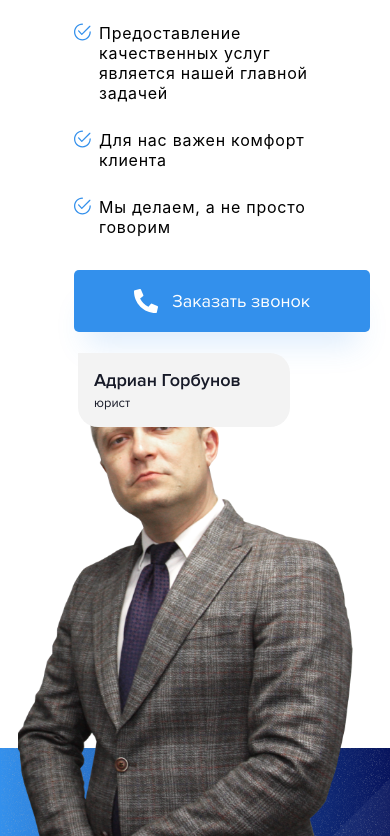
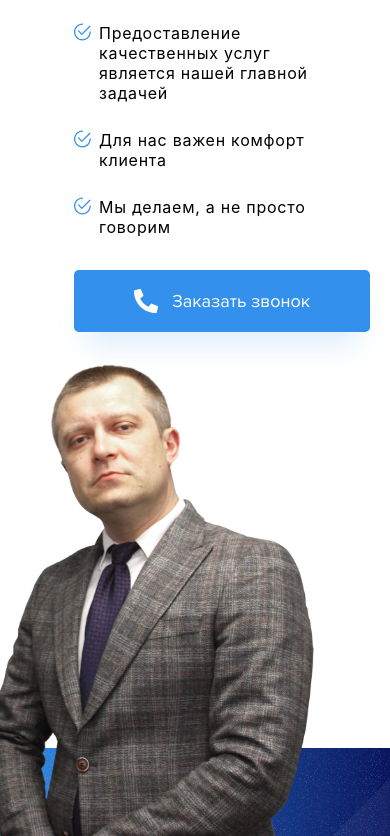
Before and after one commit to Photokub/zalivam-net, a React (Create React App) app: page / in a window 390 px wide. Shown: the part 618-1454 px from the top of the page. Built offline with nearby package versions, Linux system fonts and the light colour scheme.

Commit message:
Refactor: "Править NameContainer"

```diff
--- a/src/components/Main/Main.tsx
+++ b/src/components/Main/Main.tsx
@@ -27,22 +27,35 @@ const Main: React.FC<MainPropTypes> = () => {
                 </ul>
                 <button className={styles.main__button} type="button"><FaPhoneAlt className={styles.main__buttonicon} />Заказать звонок</button>
             </div>
-            <div className={styles.main__imageContainer}>
-                <img src={otinov} alt='Алексей Отинов' id={styles.otinov__photo} />
-                <img src={gorbunov} alt='Адриан Горбунов' id={styles.gorbunov__photo} />
+            <div className={styles.main__imagesContainer}>
+                <div className={styles.main__imageContainer}>
+                    <img src={otinov} alt='Алексей Отинов' id={styles.otinov__photo} />
+                    <NameContainer
+                        title="Алексей Отинов"
+                        subTitle="юрист"
+                        modify="otinov"
+                    />
+                </div>
+                <div className={styles.main__imageContainer}>
+                    <img src={gorbunov} alt='Адриан Горбунов' id={styles.gorbunov__photo} />
+                    <NameContainer
+                        title="Адриан Горбунов"
+                        subTitle="юрист"
+                        modify="gorbunov"
+                    />
+                </div>
+
             </div>
-            <NameContainer
+            {/* <NameContainer
                 title="Алексей Отинов"
                 subTitle="юрист"
-                right="490px"
-            // borderRadius="0 20px 20px 20px"
-            />
-            <NameContainer
+                modify="otinov"
+            /> */}
+            {/* <NameContainer
                 title="Адриан Горбунов"
                 subTitle="юрист"
-                right="100px"
-            // borderRadius="20px 20px 0 20px"
-            />
+                modify="gorbunov"
+            /> */}
         </section>
     )
 }
--- a/src/components/Main/styles.module.css
+++ b/src/components/Main/styles.module.css
@@ -30,7 +30,7 @@
     margin-bottom: 89px;
 }
 
-.main__imageContainer {
+.main__imagesContainer {
     display: flex;
     align-self: flex-end;
     justify-content: start;
@@ -145,6 +145,14 @@
     height: 24px;
 }
 
+.main__imageContainer{
+    display:flex;
+    flex-direction: column;
+    /* justify-content: center; */
+    align-items: start;
+    /* position: relative; */
+}
+
 @media screen and (max-width: 1265px) {
 
     .main__title {
@@ -170,14 +178,16 @@
     #gorbunov__photo {
         height: 503px;
         right: 0;
-        left: 25%;
+        left: 0;
+        /* left: 25%; */
         top:32px;
     }
 
     #otinov__photo {
         height: 504px;
         top: 32px;
-        left: 146px;
+        /* left: 146px; */
+        left: 0;
     }
 
     .main {
@@ -192,12 +202,13 @@
         margin-bottom: 0;
     }
 
-    .main__imageContainer{
+    .main__imagesContainer{
         display: flex;
         align-self: flex-end;
         justify-content: start;
-        position: relative;
-        right: 130px;
+        right: 0;
+        /* position: relative; */
+        /* right: 130px; */
     }
 
     .main__logo {
--- /dev/null
+++ b/src/components/NameContainer/NameContainer.css
@@ -0,0 +1,27 @@
+.nameContainer_gorbunov{
+    border-radius: 20px 20px 0 20px;
+    right: 280px;
+    /* top:10px; */
+    /* left: 75px; */
+}
+
+.nameContainer_otinov{
+    border-radius:0 20px 20px 20px;
+    left: 75px;
+    /* top:10px; */
+}
+
+@media screen and (max-width: 984px){
+    .nameContainer_gorbunov{
+        /* border-radius: 20px 20px 0 20px; */
+        right: 0;
+        /* top:10px; */
+        /* left: 75px; */
+    }
+
+    .nameContainer_otinov{
+        /* border-radius:0 20px 20px 20px; */
+        left: 0;
+        /* top:10px; */
+    }
+}
--- a/src/components/NameContainer/NameContainer.tsx
+++ b/src/components/NameContainer/NameContainer.tsx
@@ -1,17 +1,20 @@
 import React from "react";
 import styles from './styles.module.css';
+import './NameContainer.css'
 
 interface NameContainerPropTypes {
     title: string;
     subTitle: string;
-    right: string;
+    modify: string;
+    // right: string;
     // borderRadius: string;
 }
 
 const NameContainer: React.FC<NameContainerPropTypes> = ({
     title,
     subTitle,
-    right,
+    modify
+    // right,
     // borderRadius
 }) => {
 
@@ -19,11 +22,15 @@ const NameContainer: React.FC<NameContainerPropTypes> = ({
     //     if window.width
     // }
 
+     const classes = styles.nameContainer + ' ' + `nameContainer_${modify}`
+    //const classes = styles.nameContainer + ' ' + styles.nameContainer_grobunov
+
     return (
         <div
-            className={styles.nameContainer}
+        className = {classes}
+        //className = "styles.nameContainer"
             style={{
-                right: `${right}`
+                // right: `${right}`
                 // border-radius: `${borderRadius}`
             }}
         >
--- a/src/components/NameContainer/styles.module.css
+++ b/src/components/NameContainer/styles.module.css
@@ -7,8 +7,9 @@
     padding: 16px;
     box-sizing: border-box;
     position:absolute;
-    top:633px;
-    border-radius: 0 20px 20px 20px;
+    bottom: 76px;
+    /* position: relative; */
+    /* top:633px; */
     color: #171A28;
     z-index: 2;
 }
@@ -31,8 +32,9 @@
     line-height: normal;
 }
 
-@media screen and (max-width: 768px){
+@media screen and (max-width: 984px){
     .nameContainer{
-        top: 115%;
+        left:0;
+        /* top: 115%; */
     }
 }
```
